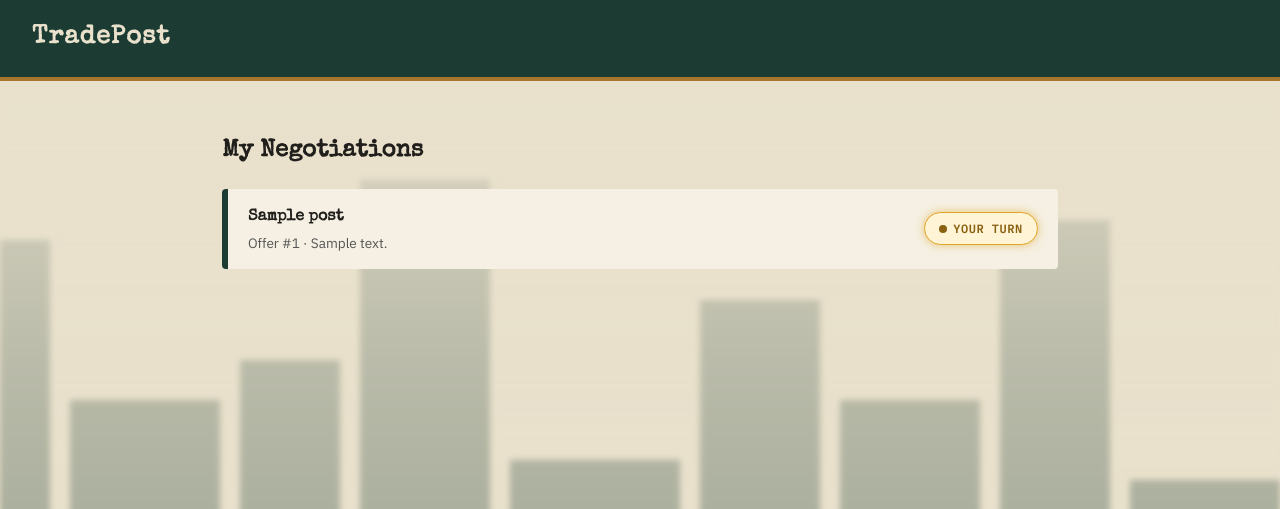
After one commit to wanias-cmd/ZeroToShip, a Flask app: template Phase-5/templates/negotiations.html in a window 1280 px wide. The commit adds this page. Shown: the top 509 px of the page. Run offline with Flask 3, Linux system fonts and the light colour scheme; the template is opened without the code that fills it: most values are stand-ins (such as "Sample title", 1, 10 or a date in 2020).

Commit message:
Phase 5: Connect Phase 4 mockup designs to live data - marketplace grid and negotiation dashboard now driven by real posts/offers, fixed CSS syntax error blocking styles

```diff
--- a/Phase-5/app.py
+++ b/Phase-5/app.py
@@ -85,6 +85,27 @@
     offers = [o for o in db["offers"] if o["post_id"] == post_id]
 
     return render_template("view_post.html", post=target_post, offers=offers, user_id=session["user_id"])
+
+@app.route("/negotiations")
+@login_required
+def negotiations():
+    db = load_db()
+    user_id = session["user_id"]
+
+    my_offers = []
+    for offer in db["offers"]:
+        post = None
+        for p in db["posts"]:
+            if p["post_id"] == offer["post_id"]:
+                post = p
+                break
+        if post is None:
+            continue
+
+        if offer["proposer_id"] == user_id or post["owner_id"] == user_id:
+            my_offers.append({"offer": offer, "post": post})
+
+    return render_template("negotiations.html", my_offers=my_offers, user_id=user_id)
 
 
 @app.route("/api/posts/<int:post_id>", methods=["GET"])
--- a/Phase-5/static/style.css
+++ b/Phase-5/static/style.css
@@ -231,3 +231,129 @@
   transform: rotate(12deg);
   opacity: 0.75;
 }
+
+.marketplace-grid {
+  display: grid;
+  grid-template-columns: repeat(auto-fill, minmax(240px, 1fr));
+  gap: 1.5rem;
+}
+
+.item-card {
+  background: #F5F0E3;
+  border: 2px dashed var(--ledger);
+  border-radius: 4px;
+  padding: 1.25rem;
+  display: flex;
+  flex-direction: column;
+  gap: 0.5rem;
+  transition: transform 0.15s ease;
+}
+
+.item-card:hover {
+  transform: translateY(-3px);
+}
+
+.item-card .thumb {
+  height: 90px;
+  border-radius: 3px;
+  background: repeating-linear-gradient(45deg, var(--ledger), var(--ledger) 8px, #204840 8px, #204840 16px);
+  opacity: 0.85;
+}
+
+.item-card h3 {
+  font-family: 'Special Elite', cursive;
+  margin: 0;
+  font-size: 1.05rem;
+}
+
+.item-card p.desc {
+  font-size: 0.85rem;
+  color: #444;
+  margin: 0;
+  flex-grow: 1;
+}
+
+.item-card .meta {
+  font-family: 'IBM Plex Mono', monospace;
+  font-size: 0.75rem;
+  color: #666;
+}
+
+.item-card a.card-link {
+  text-decoration: none;
+  color: inherit;
+}
+/* ---------- Negotiation dashboard (from Phase 4 design) ---------- */
+
+.negotiation-list {
+  display: grid;
+  gap: 1rem;
+}
+
+.negotiation-row {
+  background: #F5F0E3;
+  border-left: 6px solid var(--ledger);
+  border-radius: 4px;
+  padding: 1rem 1.25rem;
+  display: flex;
+  justify-content: space-between;
+  align-items: center;
+  flex-wrap: wrap;
+  gap: 0.75rem;
+}
+
+.negotiation-row .info h4 {
+  margin: 0 0 0.25rem 0;
+  font-family: 'Special Elite', cursive;
+}
+
+.negotiation-row .info p {
+  margin: 0;
+  font-size: 0.85rem;
+  color: #555;
+}
+
+.badge {
+  font-family: 'IBM Plex Mono', monospace;
+  font-weight: 600;
+  font-size: 0.75rem;
+  text-transform: uppercase;
+  letter-spacing: 0.5px;
+  padding: 0.4rem 0.9rem;
+  border-radius: 20px;
+  display: inline-flex;
+  align-items: center;
+  gap: 0.4rem;
+}
+
+.badge.your-turn {
+  background: #FFF4D6;
+  color: #8A6110;
+  border: 1px solid #E0A526;
+  box-shadow: 0 0 8px rgba(224, 165, 38, 0.6);
+}
+
+.badge.waiting {
+  background: #FBE6E2;
+  color: #7A2B1E;
+  border: 1px solid var(--rust);
+}
+
+.badge.accepted {
+  background: #E7EFE7;
+  color: var(--moss);
+  border: 1px solid var(--moss);
+}
+
+.badge.declined {
+  background: #eee;
+  color: #888;
+  border: 1px solid #bbb;
+}
+
+.badge .dot {
+  width: 8px;
+  height: 8px;
+  border-radius: 50%;
+  background: currentColor;
+}
--- a/Phase-5/templates/base.html
+++ b/Phase-5/templates/base.html
@@ -9,7 +9,8 @@
         <h1>TradePost</h1>
         {% if session.user_id %}
         <div class="session-info">
-            <span>Trading as #{{ session.user_id }}</span>
+            <a href="{{ url_for('negotiations') }}">My Negotiations</a>
+<span>Trading as #{{ session.user_id }}</span>
             <a href="{{ url_for('logout') }}">Log out</a>
         </div>
         {% endif %}
--- /dev/null
+++ b/Phase-5/templates/negotiations.html
@@ -0,0 +1,31 @@
+{% extends "base.html" %}
+{% block content %}
+
+<h2 class="section-title" style="font-family:'Special Elite',cursive;">My Negotiations</h2>
+
+<div class="negotiation-list">
+{% for item in my_offers %}
+    {% set offer = item.offer %}
+    {% set post = item.post %}
+    <div class="negotiation-row">
+        <div class="info">
+            <h4>{{ post.title }}</h4>
+            <p>Offer #{{ offer.offer_id }} &middot; {{ offer.offered_item_details }}</p>
+        </div>
+
+        {% if offer.status == "Accepted" %}
+            <span class="badge accepted"><span class="dot"></span>Accepted</span>
+        {% elif offer.status == "Declined" %}
+            <span class="badge declined"><span class="dot"></span>Declined</span>
+        {% elif offer.turn_holder_id == user_id %}
+            <span class="badge your-turn"><span class="dot"></span>Your Turn</span>
+        {% else %}
+            <span class="badge waiting"><span class="dot"></span>Waiting for Peer</span>
+        {% endif %}
+    </div>
+{% else %}
+    <p>No active negotiations yet — make an offer on something from the board!</p>
+{% endfor %}
+</div>
+
+{% endblock %}
```
Also changed, not shown: Phase-5/templates/index.html (+12 -7 lines).
